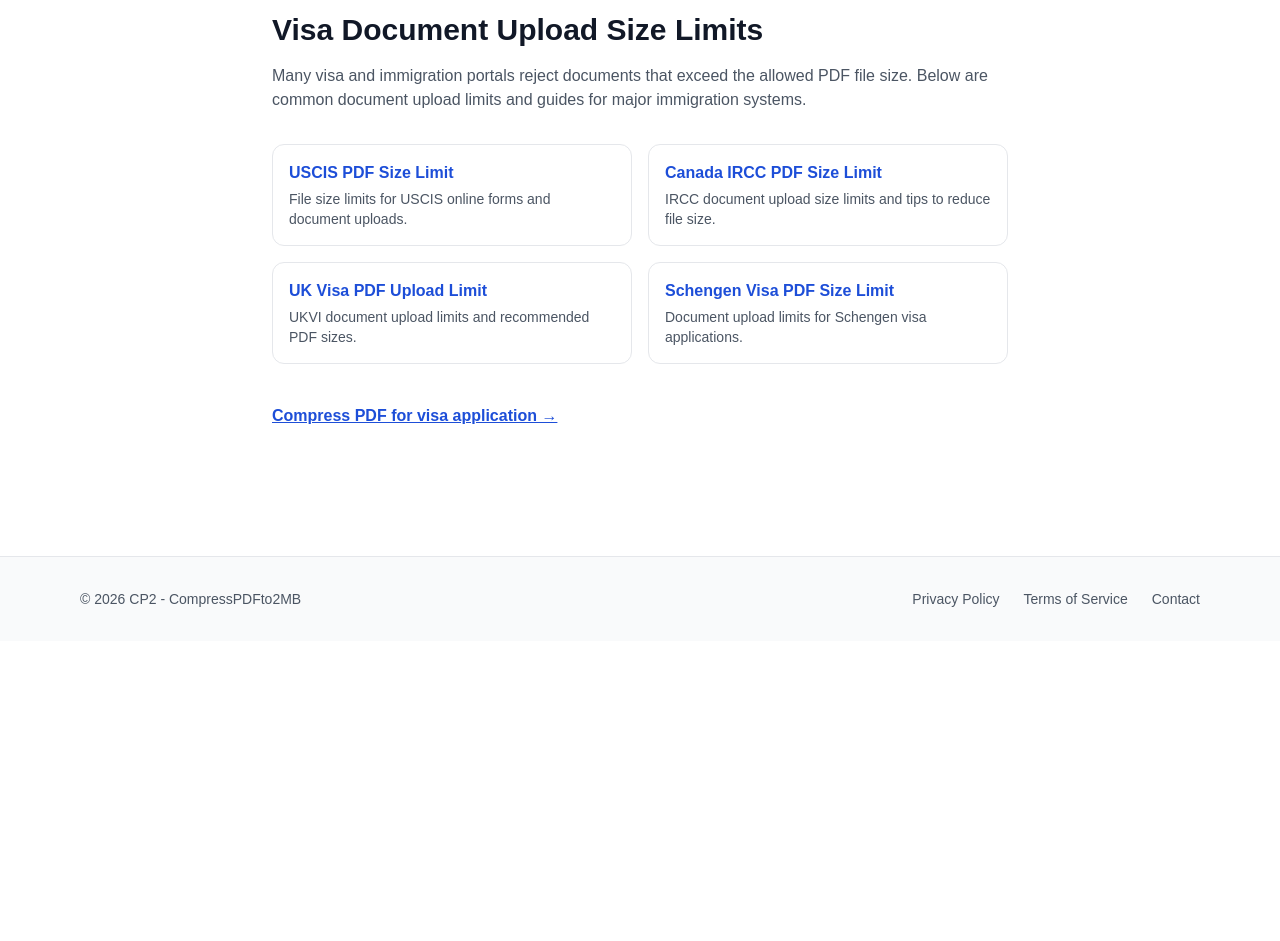
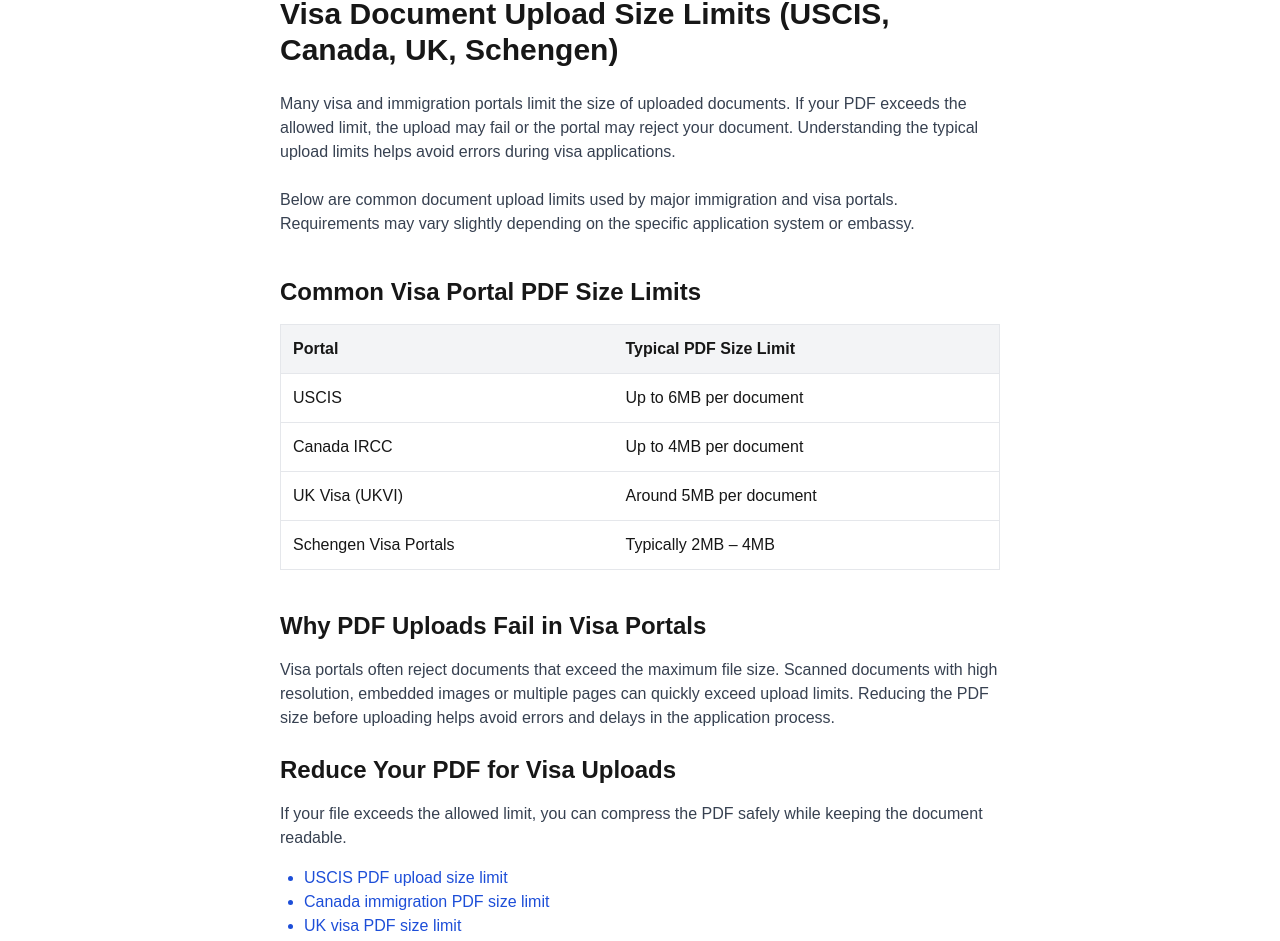
Before and after one commit to behicyildirim/compresspdfto2mb, a Next.js app: page /visa-document-upload-size-limit in a window 1280 px wide. Shown: the part 117-1058 px from the top of the page. Before the commit the page ends 800 px from the top, so only its background shows below. Built offline with nearby package versions, Linux system fonts and the light colour scheme.

Commit message:
add visa document upload size limit guide

```diff
--- a/app/visa-document-upload-size-limit/page.tsx
+++ b/app/visa-document-upload-size-limit/page.tsx
@@ -2,85 +2,122 @@
 import type { Metadata } from "next";
 
 export const metadata: Metadata = {
-  title: "Visa Document Upload Size Limits (USCIS, IRCC, UKVI, Schengen) | CP2",
+  title: "Visa Document Upload Size Limit (2025 Guide) | CP2 Tool",
   description:
-    "Learn the document upload size limits for visa and immigration portals including USCIS, IRCC (Canada), UKVI, and Schengen applications. Reduce your PDF to meet portal requirements.",
-  alternates: { canonical: "/visa-document-upload-size-limit" },
+    "Learn the document upload size limits for visa and immigration portals including USCIS, Canada IRCC, UKVI and Schengen. Compress your PDF to meet portal requirements.",
 };
 
-export default function Page() {
+export default function VisaDocumentUploadSizeLimit() {
   return (
-    <main className="mx-auto max-w-3xl px-4 py-16">
-      <h1 className="text-3xl font-bold text-gray-900">
-        Visa Document Upload Size Limits
+    <main className="max-w-3xl mx-auto px-6 py-12">
+
+      <h1 className="text-3xl font-bold mb-6">
+        Visa Document Upload Size Limits (USCIS, Canada, UK, Schengen)
       </h1>
 
-      <p className="mt-4 text-gray-600">
-        Many visa and immigration portals reject documents that exceed the
-        allowed PDF file size. Below are common document upload limits and
-        guides for major immigration systems.
+      <p className="mb-6 text-gray-700">
+        Many visa and immigration portals limit the size of uploaded documents.
+        If your PDF exceeds the allowed limit, the upload may fail or the portal
+        may reject your document. Understanding the typical upload limits helps
+        avoid errors during visa applications.
       </p>
 
-      <div className="mt-8 grid gap-4 sm:grid-cols-2">
+      <p className="mb-10 text-gray-700">
+        Below are common document upload limits used by major immigration and
+        visa portals. Requirements may vary slightly depending on the specific
+        application system or embassy.
+      </p>
 
-        <Link
-          href="/pdf-size-limit-for-uscis"
-          className="block rounded-xl border p-4 hover:bg-gray-50"
-        >
-          <h2 className="font-semibold text-blue-700">
-            USCIS PDF Size Limit
-          </h2>
-          <p className="text-sm text-gray-600 mt-1">
-            File size limits for USCIS online forms and document uploads.
-          </p>
-        </Link>
+      <h2 className="text-2xl font-semibold mb-4">
+        Common Visa Portal PDF Size Limits
+      </h2>
 
-        <Link
-          href="/canada-immigration-pdf-size-limit"
-          className="block rounded-xl border p-4 hover:bg-gray-50"
-        >
-          <h2 className="font-semibold text-blue-700">
-            Canada IRCC PDF Size Limit
-          </h2>
-          <p className="text-sm text-gray-600 mt-1">
-            IRCC document upload size limits and tips to reduce file size.
-          </p>
-        </Link>
+      <table className="w-full border border-gray-200 mb-10">
+        <thead className="bg-gray-100">
+          <tr>
+            <th className="p-3 text-left">Portal</th>
+            <th className="p-3 text-left">Typical PDF Size Limit</th>
+          </tr>
+        </thead>
+        <tbody>
+          <tr className="border-t">
+            <td className="p-3">USCIS</td>
+            <td className="p-3">Up to 6MB per document</td>
+          </tr>
+          <tr className="border-t">
+            <td className="p-3">Canada IRCC</td>
+            <td className="p-3">Up to 4MB per document</td>
+          </tr>
+          <tr className="border-t">
+            <td className="p-3">UK Visa (UKVI)</td>
+            <td className="p-3">Around 5MB per document</td>
+          </tr>
+          <tr className="border-t">
+            <td className="p-3">Schengen Visa Portals</td>
+            <td className="p-3">Typically 2MB – 4MB</td>
+          </tr>
+        </tbody>
+      </table>
 
-        <Link
-          href="/uk-visa-pdf-size-limit"
-          className="block rounded-xl border p-4 hover:bg-gray-50"
-        >
-          <h2 className="font-semibold text-blue-700">
-            UK Visa PDF Upload Limit
-          </h2>
-          <p className="text-sm text-gray-600 mt-1">
-            UKVI document upload limits and recommended PDF sizes.
-          </p>
-        </Link>
+      <h2 className="text-2xl font-semibold mb-4">
+        Why PDF Uploads Fail in Visa Portals
+      </h2>
 
-        <Link
-          href="/schengen-visa-pdf-size-limit"
-          className="block rounded-xl border p-4 hover:bg-gray-50"
-        >
-          <h2 className="font-semibold text-blue-700">
-            Schengen Visa PDF Size Limit
-          </h2>
-          <p className="text-sm text-gray-600 mt-1">
-            Document upload limits for Schengen visa applications.
-          </p>
-        </Link>
+      <p className="mb-6 text-gray-700">
+        Visa portals often reject documents that exceed the maximum file size.
+        Scanned documents with high resolution, embedded images or multiple
+        pages can quickly exceed upload limits. Reducing the PDF size before
+        uploading helps avoid errors and delays in the application process.
+      </p>
 
-      </div>
+      <h2 className="text-2xl font-semibold mb-4">
+        Reduce Your PDF for Visa Uploads
+      </h2>
 
-      <div className="mt-10">
-        <Link
-          href="/compress-pdf-for-visa"
-          className="text-blue-700 font-semibold underline"
-        >
-          Compress PDF for visa application →
-        </Link>
-      </div>
+      <p className="mb-4 text-gray-700">
+        If your file exceeds the allowed limit, you can compress the PDF safely
+        while keeping the document readable.
+      </p>
+
+      <ul className="list-disc ml-6 mb-10 text-blue-700">
+        <li>
+          <Link href="/pdf-size-limit-for-uscis">
+            USCIS PDF upload size limit
+          </Link>
+        </li>
+        <li>
+          <Link href="/canada-immigration-pdf-size-limit">
+            Canada immigration PDF size limit
+          </Link>
+        </li>
+        <li>
+          <Link href="/uk-visa-pdf-size-limit">
+            UK visa PDF size limit
+          </Link>
+        </li>
+        <li>
+          <Link href="/schengen-visa-pdf-size-limit">
+            Schengen visa PDF size limit
+          </Link>
+        </li>
+      </ul>
+
+      <h2 className="text-2xl font-semibold mb-4">
+        Compress Your PDF Instantly
+      </h2>
+
+      <p className="mb-6 text-gray-700">
+        If your PDF file is too large to upload, you can quickly reduce its size
+        using our free compression tool.
+      </p>
+
+      <Link
+        href="/"
+        className="inline-block bg-blue-600 text-white px-6 py-3 rounded-lg font-semibold"
+      >
+        Compress PDF to Under 2MB
+      </Link>
+
     </main>
   );
 }
```
